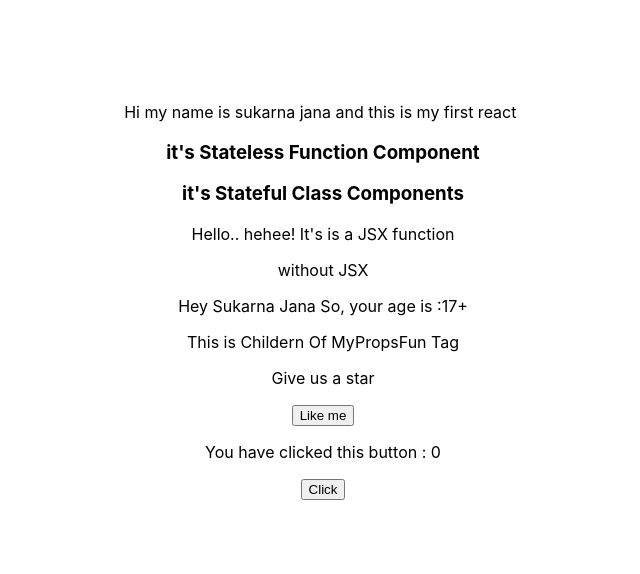
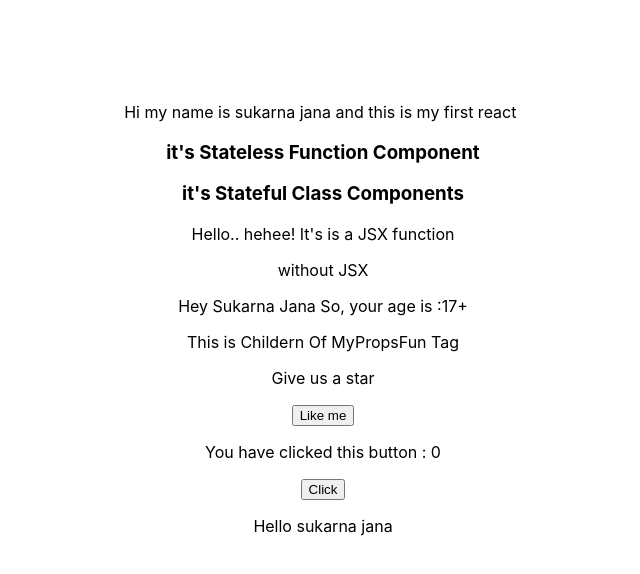
Before and after one commit to Sukarnascience/Full-Stack_JS-React, a React (Create React App) app in the folder demo/: page / in a window 1280 px wide. Shown: the top 574 px of the page, without its empty margins (317-957 px from the left). Built offline with nearby package versions, Linux system fonts and the light colour scheme.

Commit message:
structuring

```diff
--- a/demo/src/App.js
+++ b/demo/src/App.js
@@ -10,6 +10,7 @@ import Hellohi from './components/hellohi';
 import MyPropsFun from './components/learnProps';
 import MyStateFun from './components/learnstate';
 import ClickCount from './components/incrementCount';
+import LearnDestructuring from './components/learndestructuring';
 
 //import React,{Component} from 'react';
 //import {greet} from './components/greet';
@@ -45,6 +46,7 @@ function App() {
       </MyPropsFun>
       <MyStateFun/>
       <ClickCount/>
+      <LearnDestructuring firstName = "sukarna" lastName = "jana"/>
     </div>
   );
 }
--- /dev/null
+++ b/demo/src/components/learndestructuring.js
@@ -0,0 +1,35 @@
+//import React from 'react';
+import React,{Component} from 'react';
+/*
+const LearnDestructuring = props => {
+    const {firstName,lastName} = props;
+    return(
+        <div>
+            <p>Hello {firstName} {lastName}</p>
+        </div>
+    );
+}
+*/
+/*
+const LearnDestructuring = ({firstName,lastName}) => {
+    return(
+        <div>
+            <p>Hello {firstName} {lastName}</p>
+        </div>
+    );
+}
+*/
+
+class LearnDestructuring extends Component{
+    render(){
+        const {firstName,lastName} = this.props
+        //const {firstName,lastName} = this.state
+        return(
+            <div>
+                <p>Hello {firstName} {lastName}</p>
+            </div>
+        )
+    }
+}
+
+export default LearnDestructuring;
```
Also changed, not shown: demo/src/components/learneventHandle.js (added), 1 other file (tests, documents, lock files or other folders).
